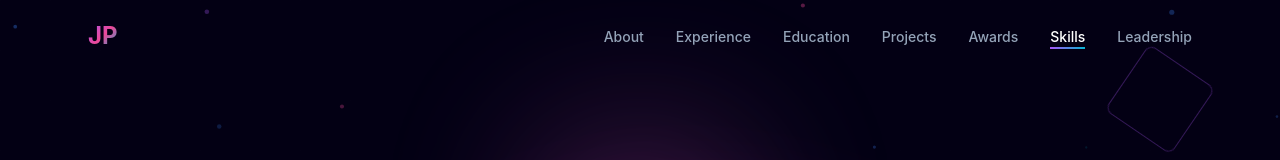
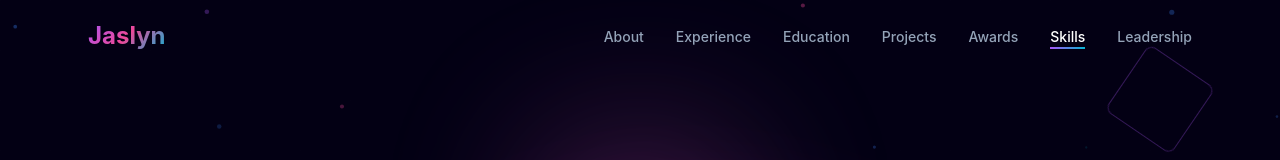
Before and after one commit to youzuos/personal_CV_web, a React (Vite) app: page / in a window 1280 px wide. Shown: the top 160 px of the page. Built offline with nearby package versions, Linux system fonts and the light colour scheme.

Commit message:
feat: change logo from JP to Jaslyn

```diff
--- a/src/components/Footer.jsx
+++ b/src/components/Footer.jsx
@@ -9,8 +9,8 @@ export default function Footer() {
       <div className="max-w-4xl mx-auto">
         <div className="flex flex-col items-center gap-6">
           {/* Logo */}
-          <div className="w-16 h-16 rounded-2xl bg-gradient-to-br from-aurora-purple via-aurora-pink to-aurora-cyan flex items-center justify-center text-2xl font-bold shadow-lg shadow-aurora-purple/30">
-            JP
+          <div className="w-16 h-16 rounded-2xl bg-gradient-to-br from-aurora-purple via-aurora-pink to-aurora-cyan flex items-center justify-center text-xl font-bold shadow-lg shadow-aurora-purple/30">
+            Jaslyn
           </div>
 
           {/* Copyright */}
--- a/src/components/Navbar.jsx
+++ b/src/components/Navbar.jsx
@@ -61,7 +61,7 @@ export default function Navbar() {
           className="text-2xl font-bold gradient-text"
           whileHover={{ scale: 1.05 }}
         >
-          JP
+          Jaslyn
         </motion.a>
 
         <ul className="hidden md:flex gap-8">
```
